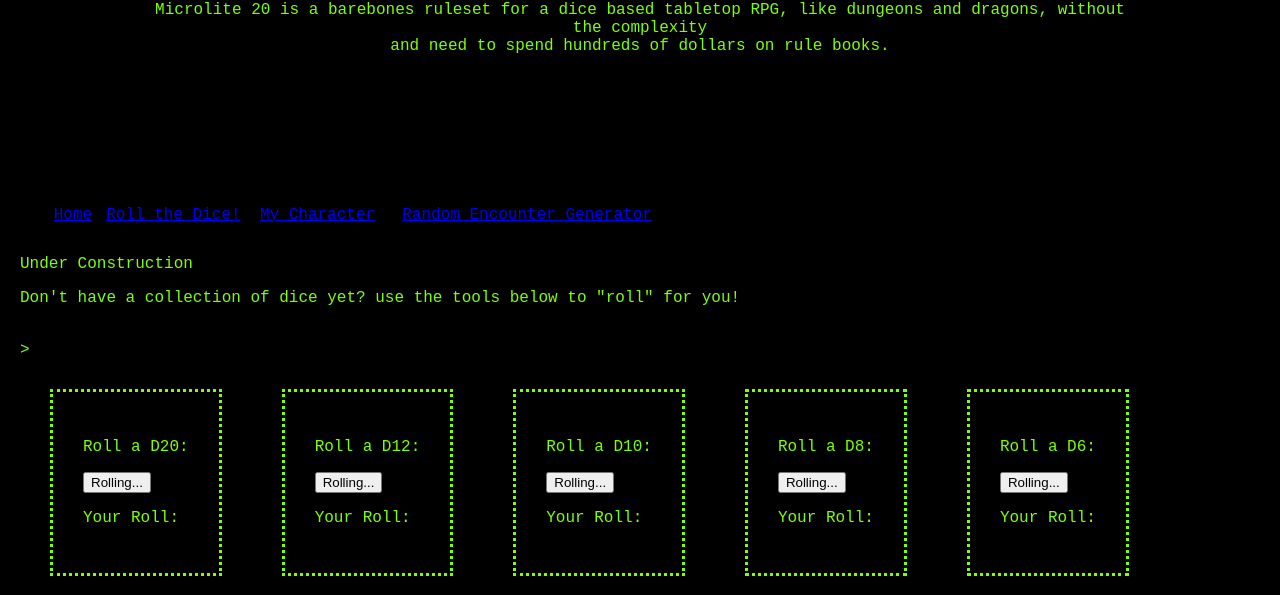
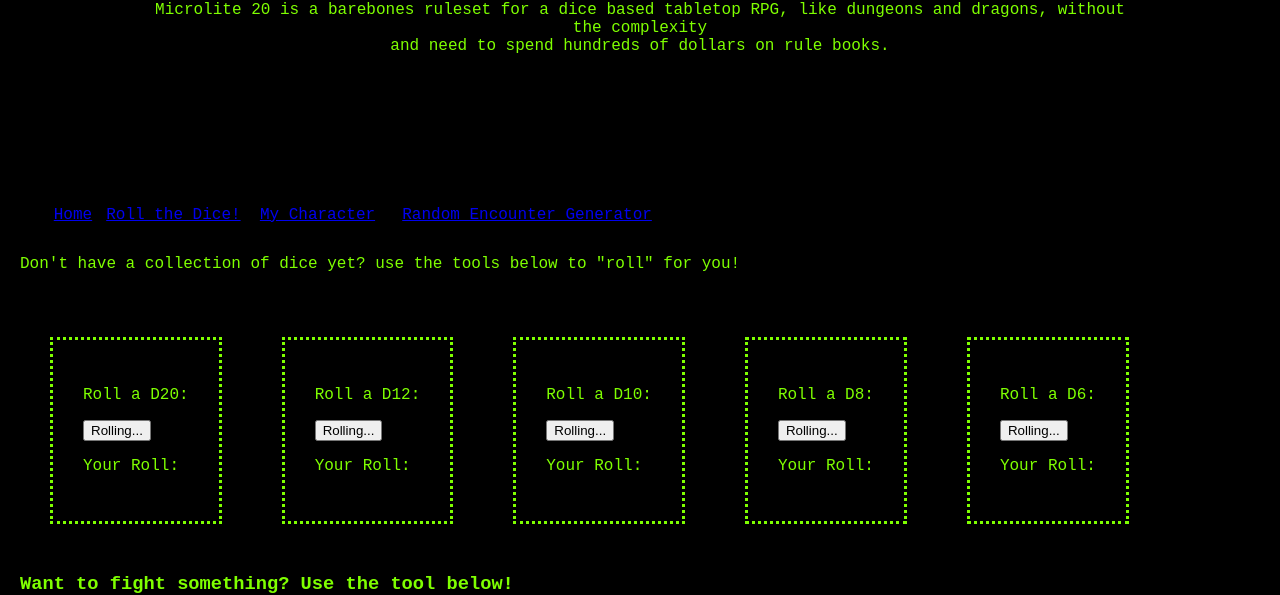
Before and after one commit to fmatthews1066/MatthewsWebdesignFinalProjectFinalDraft, a plain HTML site: page diceroller.html in a window 1280 px wide. Shown: the part 219-814 px from the top of the page. Drawn offline with Linux system fonts and the light colour scheme.

Commit message:
Update diceroller.html

```diff
--- a/diceroller.html
+++ b/diceroller.html
@@ -66,11 +66,11 @@
                 </tr>
             </table>
         </div>
-        <p>Under Construction</p>
+
 
         <p>Don't have a collection of dice yet? use the tools below to "roll" for you!</p> <br>
 
-        <!--Displays random die roll after clicking on a button-->>
+        <!--Displays random die roll after clicking on a button-->
         <div class="main">
             <div class="dice">
                 <p>Roll a D20:</p>
@@ -212,4 +212,5 @@
             </p>
         </footer>
     </body>
+
 </html>
```
